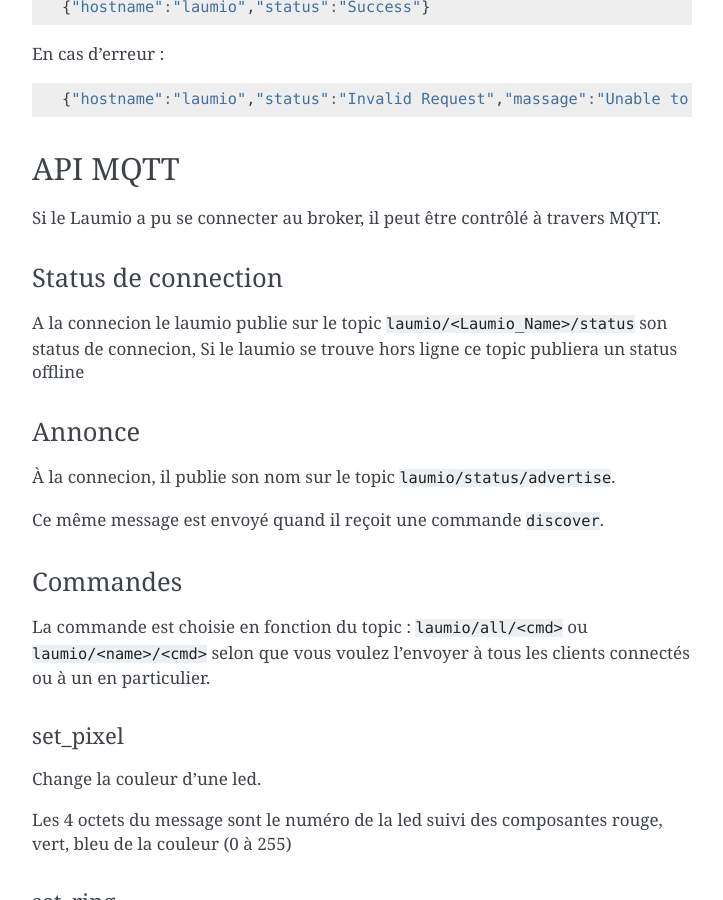
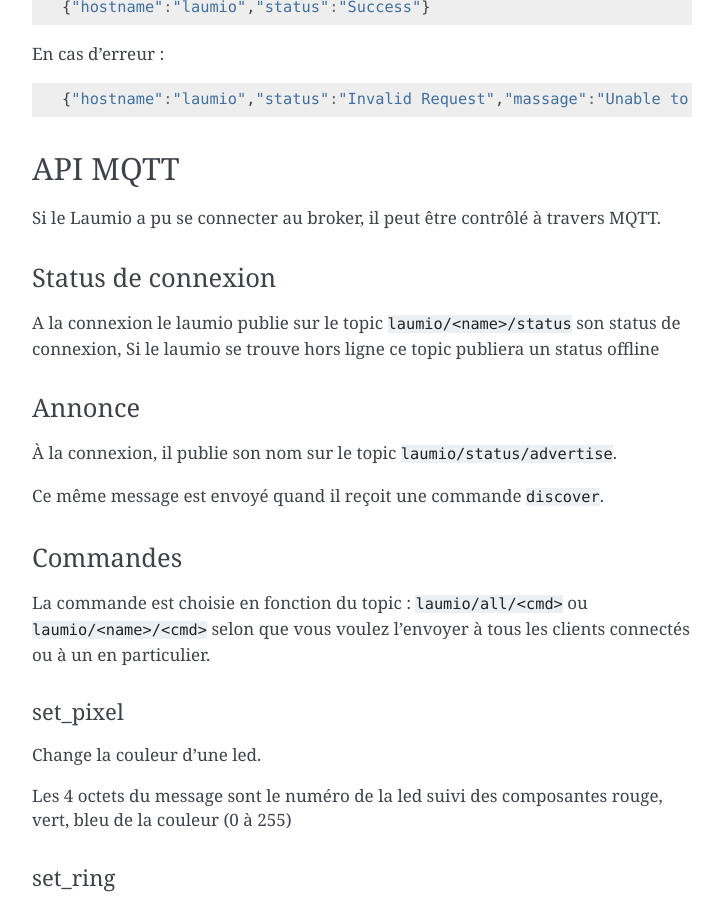
Before and after one commit to haum/laumio, a Sphinx documentation site: the page built from doc-french/source/api.rst, in a window 1280 px wide and 900 px high, scrolled down 2552 px. Shown: the whole window, without its empty margins (388-1111 px from the left). Built offline with Sphinx 7.4.7, drawn with Linux system fonts in a browser that asks for light colours; some of the changed text lies outside the part shown.

Commit message:
typo et armonisation des nomages

```diff
--- a/doc-french/source/api.rst
+++ b/doc-french/source/api.rst
@@ -115,16 +115,16 @@ API MQTT
 
 Si le Laumio a pu se connecter au broker, il peut être contrôlé à travers MQTT.
 
-Status de connection
+Status de connexion
 ********************
 
-A la connecion le laumio publie sur le topic ``laumio/<Laumio_Name>/status`` son status de connecion,
+A la connexion le laumio publie sur le topic ``laumio/<name>/status`` son status de connexion,
 Si le laumio se trouve hors ligne ce topic publiera un status offline
 
 Annonce
 *******
 
-À la connecion, il publie son nom sur le topic ``laumio/status/advertise``.
+À la connexion, il publie son nom sur le topic ``laumio/status/advertise``.
 
 Ce même message est envoyé quand il reçoit une commande ``discover``.
 
--- a/doc/source/api.rst
+++ b/doc/source/api.rst
@@ -118,7 +118,7 @@ If the laumio can connect to your broker, it can be controlled through MQTT.
 Online status
 *************
 
-At connection laumio publishes to the topic ``laumio/<Laumio_Name>/status`` is online status,
+At connection laumio publishes to the topic ``laumio/<name>/status`` is online status,
 if laumio will go offline this topic will send an offline status
 
 Advertise
```
